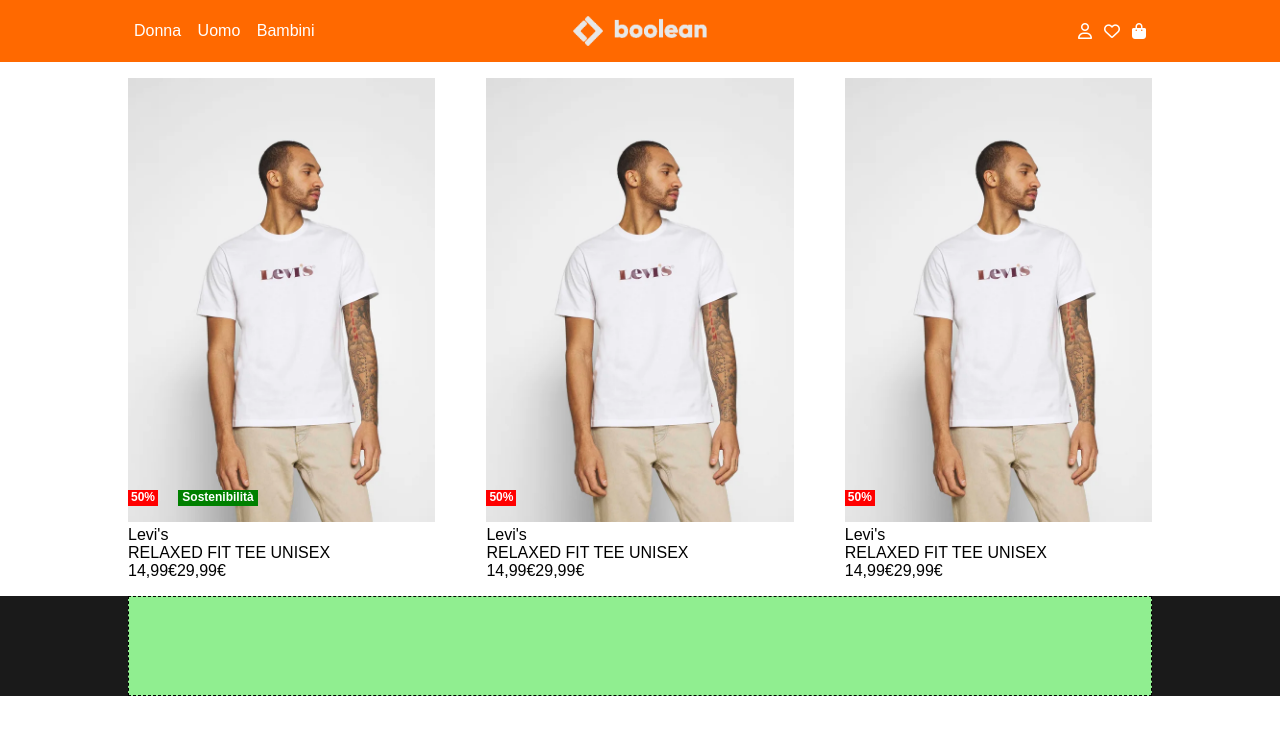
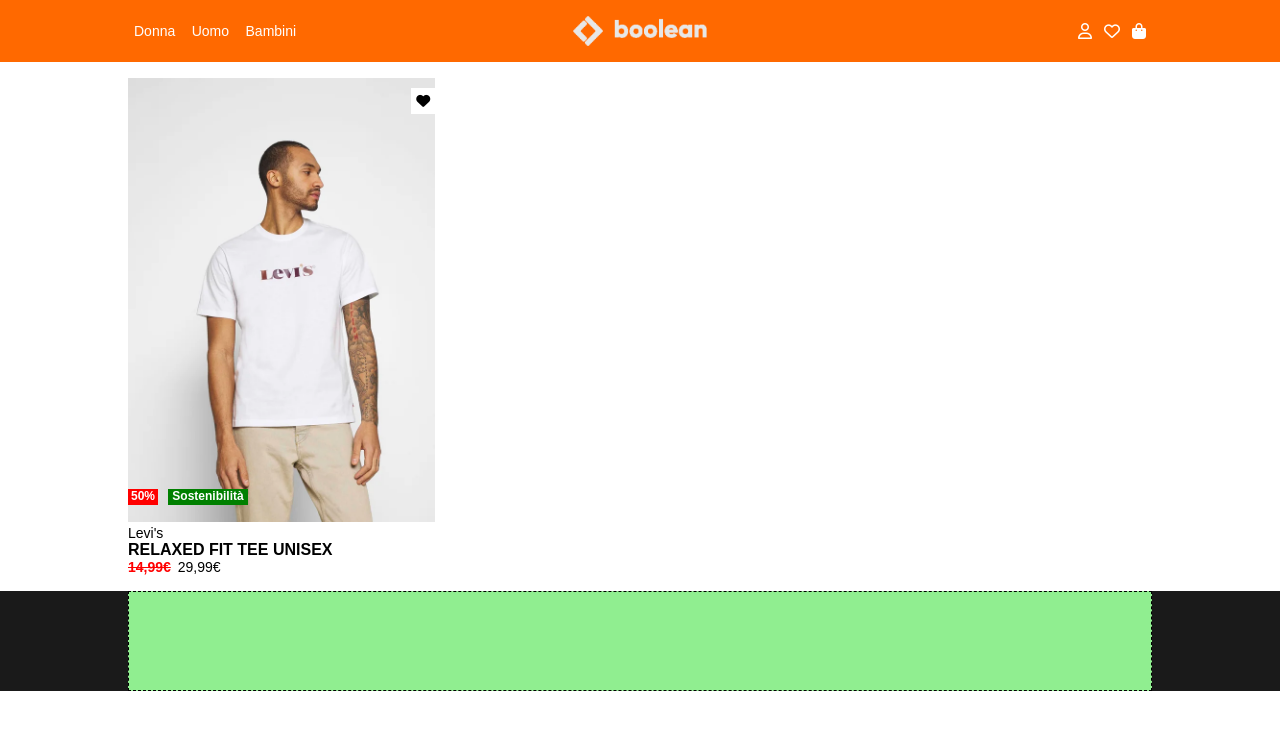
Before and after one commit to vgianluca96/html-css-boolando, a plain HTML site: page index.html in a window 1280 px wide. Drawn offline with Linux system fonts and the light colour scheme.

Commit message:
main v4
aggiunto cuore, fatte alcune fix

```diff
--- a/css/style.css
+++ b/css/style.css
@@ -89,7 +89,7 @@
         color: var(--txt-primary);
         text-decoration: none;
         margin: 0 6px;
-        font-size: 16px;
+        font-size: 14px;
     }
 
     .h-col a:hover {
@@ -115,19 +115,31 @@
 
     .m-col {
         width: calc(100% / 12 * 3.6);
+        font-size: 14px;
     }
 
-    .figure-left {
+    .figure {
         position: relative;
     }
 
     .m-col img {
         width: 100%;
         max-width: 400px;
+    }
+
+    .m-col img:hover {
 
     }
 
-    .card {
+    .container-etichette {
+        flex-direction: row;
+        align-items: center;
+        position: absolute;
+        bottom: 20px;
+        left: 0;
+    }
+
+    .etichetta {
         color: var(--txt-primary);
         font-size: 12px;
         font-weight: bold;
@@ -136,22 +148,42 @@
 
     }
 
-    .card.sconto {
+    .etichetta.sconto {
         background-color: var(--bg3);
         width: 30px;
-        position: absolute;
-        bottom: 20px;
-        left: 0;
-
+        margin-right: 10px;
     }
 
-    .card.sost {
+    .etichetta.sost {
         background-color: var(--bg4);
         width: 80px;
+    }
+
+    .heart {
+        padding: 5px;
+        background-color: var(--txt-primary);
         position: absolute;
-        bottom: 20px;
-        left: 50px;
+        top: 10px;
+        right: 0;
+    }
 
+    .heart:hover {
+        color: red;
+    }
+
+    .title {
+        font-size: 16px;
+        font-weight: bold;
+    }
+
+    .price-new {
+        color: red;
+        font-weight: bold;
+        margin-right: 3px;
+    }
+
+    .price-new {
+        text-decoration: line-through;
     }
 
 /* #endregion main */
--- a/index.html
+++ b/index.html
@@ -44,42 +44,33 @@
         <div class="container py-1">
 
             <div class="row d-flex">
+
                 <div class="m-col">
-                    <div class="figure-left">
+
+                    <div class="figure">
+
                         <img src="./img/1.webp" alt="item1">
-                        <div class="card sconto">50%</div>
-                        <div class="card sost">Sostenibilità</div>
+                        <div class="container-etichette d-flex">
+                            <div class="etichetta sconto">50%</div>
+                            <div class="etichetta sost">Sostenibilità</div>
+                        </div>
+                        <div class="heart">
+                            <i class="fa-solid fa-heart"></i>
+                        </div>
+
                     </div>
+
                     <div class="brand">Levi's</div>
+
                     <div class="title">RELAXED FIT TEE UNISEX</div>
+
                     <div>
-                        <span class="price-new">14,99&euro;</span><span class="price-old">29,99&euro;</span>
+                        <span class="price-new">14,99&euro;</span>
+                        <span class="price-old">29,99&euro;</span>
                     </div>
+
                 </div>
 
-                <div class="m-col">
-                    <div class="figure-left">
-                        <img src="./img/1.webp" alt="item1">
-                        <div class="card sconto">50%</div>
-                    </div>
-                    <div class="brand">Levi's</div>
-                    <div class="title">RELAXED FIT TEE UNISEX</div>
-                    <div>
-                        <span class="price-new">14,99&euro;</span><span class="price-old">29,99&euro;</span>
-                    </div>
-                </div>
-
-                <div class="m-col">
-                    <div class="figure-left">
-                        <img src="./img/1.webp" alt="item1">
-                        <div class="card sconto">50%</div>
-                    </div>
-                    <div class="brand">Levi's</div>
-                    <div class="title">RELAXED FIT TEE UNISEX</div>
-                    <div>
-                        <span class="price-new">14,99&euro;</span><span class="price-old">29,99&euro;</span>
-                    </div>
-                </div>
 
             </div>
 
```
